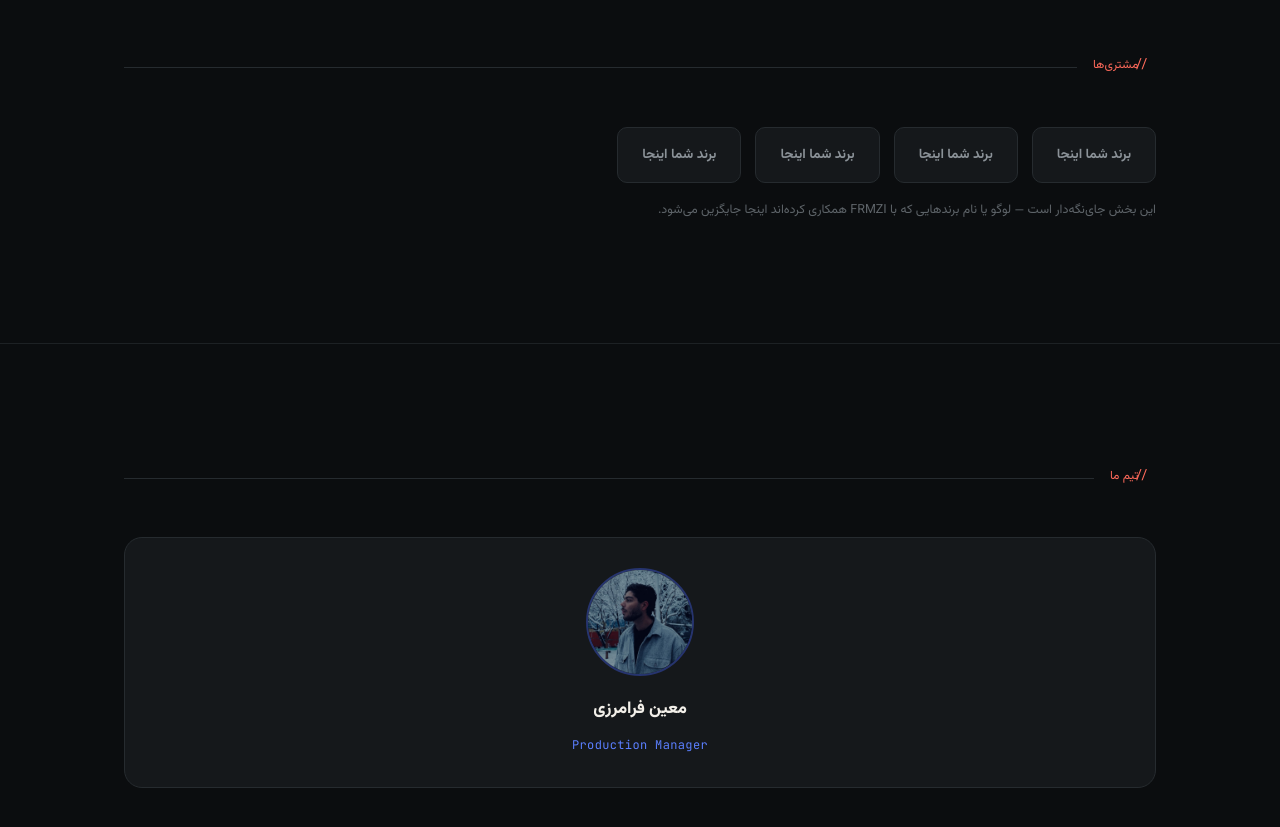
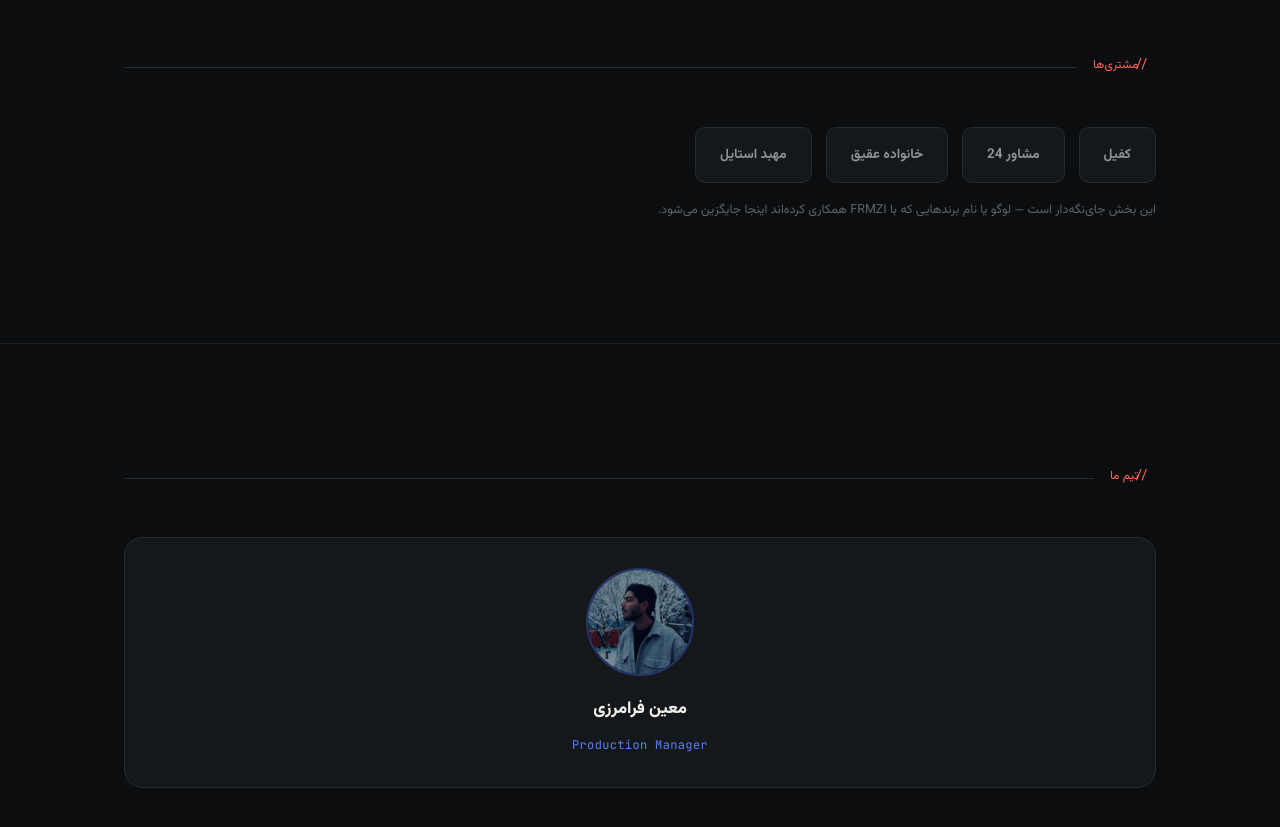
Before and after one commit to mei421f/frmzi-portfolio, a website: page public/index.html in a window 1280 px wide. Shown: the part 2780-3607 px from the top of the page. Drawn offline with Linux system fonts and the light colour scheme; no server answers.

Commit message:
Update index.html

```diff
--- a/public/index.html
+++ b/public/index.html
@@ -112,10 +112,10 @@
     <div class="wrap">
       <div class="section-head"><span class="section-tag"><span class="mono">//</span> مشتری‌ها</span><div class="section-rule"></div></div>
       <div class="clients-grid reveal">
-        <div class="client-chip">برند شما اینجا</div>
-        <div class="client-chip">برند شما اینجا</div>
-        <div class="client-chip">برند شما اینجا</div>
-        <div class="client-chip">برند شما اینجا</div>
+        <div class="client-chip">کفیل</div>
+        <div class="client-chip">مشاور 24</div>
+        <div class="client-chip">خانواده عقیق</div>
+        <div class="client-chip">مهبد استایل</div>
       </div>
       <p class="clients-note">این بخش جای‌نگه‌دار است — لوگو یا نام برندهایی که با FRMZI همکاری کرده‌اند اینجا جایگزین می‌شود.</p>
     </div>
```
